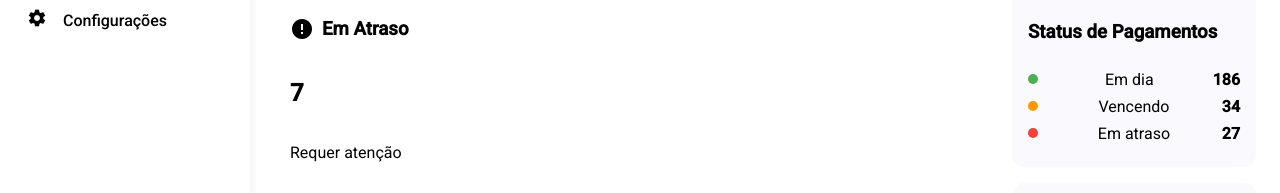
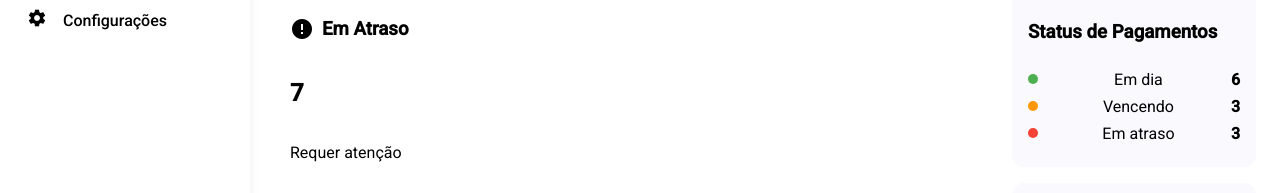
Before and after one commit to CaioGitHub/CapCred, an Angular app in the folder capcred-ui/: page /dashboard in a window 1280 px wide. Shown: the part 353-546 px from the top of the page. Built offline with nearby package versions, Linux system fonts and the light colour scheme; sample sign-in values are in the browser's storage.

Commit message:
feat: status pagamento fluido

```diff
--- a/capcred-ui/src/app/features/dashboard/dashboard.html
+++ b/capcred-ui/src/app/features/dashboard/dashboard.html
@@ -94,9 +94,9 @@
     <mat-card appearance="outlined" class="side-card">
       <h3>Status de Pagamentos</h3>
       <ul class="status-list">
-        <li><span class="dot green"></span> Em dia <strong>186</strong></li>
-        <li><span class="dot orange"></span> Vencendo <strong>34</strong></li>
-        <li><span class="dot red"></span> Em atraso <strong>27</strong></li>
+        <li><span class="dot green"></span> Em dia <strong>{{ emDiaCount }}</strong></li>
+        <li><span class="dot orange"></span> Vencendo <strong>{{ vencendoCount }}</strong></li>
+        <li><span class="dot red"></span> Em atraso <strong>{{ emAtrasoCount }}</strong></li>
       </ul>
     </mat-card>
 
--- a/capcred-ui/src/app/features/dashboard/dashboard.ts
+++ b/capcred-ui/src/app/features/dashboard/dashboard.ts
@@ -11,6 +11,7 @@ import { MatTableModule } from '@angular/material/table';
 import { LoansService } from '../loans/loans.service';
 import { MatTooltip } from '@angular/material/tooltip';
 import { Router } from '@angular/router';
+import { PaymentsService } from '../payments/payments.service';
 
 @Component({
   selector: 'app-dashboard',
@@ -42,8 +43,17 @@ export class Dashboard implements OnInit {
   recentLoans: any[] = [];
   displayedColumns = ['client', 'amount', 'installments', 'status', 'date', 'actions'];
   quickCalcForm: any;
+  // Pagamentos (Status de Pagamentos)
+  emDiaCount = 0;
+  vencendoCount = 0;
+  emAtrasoCount = 0;
 
-  constructor(private fb: FormBuilder, private loansService: LoansService, private router: Router) {
+  constructor(
+    private fb: FormBuilder,
+    private loansService: LoansService,
+    private router: Router,
+    private paymentsService: PaymentsService
+  ) {
     this.quickCalcForm = this.fb.group({
       value: [10000],
       installments: ['6x'],
@@ -79,6 +89,19 @@ export class Dashboard implements OnInit {
       this.animateCount(0, pendingCount, 800, (val) => {
         this.stats[2].displayValue = Math.floor(val).toString();
       });
+    });
+
+    // Status de Pagamentos (dados reais do service de payments)
+    this.paymentsService.getPayments().subscribe((payments) => {
+      const toLower = (s: string) => (s || '').toLowerCase();
+      const emDia = payments.filter((p) => toLower(p.status) === 'pago').length;
+      const vencendo = payments.filter((p) => toLower(p.status) === 'pendente').length;
+      const emAtraso = payments.filter((p) => toLower(p.status) === 'em atraso').length;
+
+      // Atualiza contadores
+      this.emDiaCount = emDia;
+      this.vencendoCount = vencendo;
+      this.emAtrasoCount = emAtraso;
     });
   }
 
```
Also changed, not shown: 1 other file (tests, documents, lock files or other folders).
